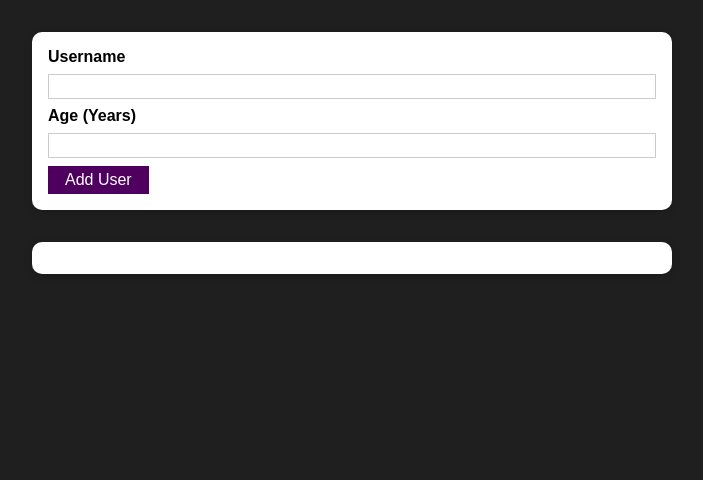
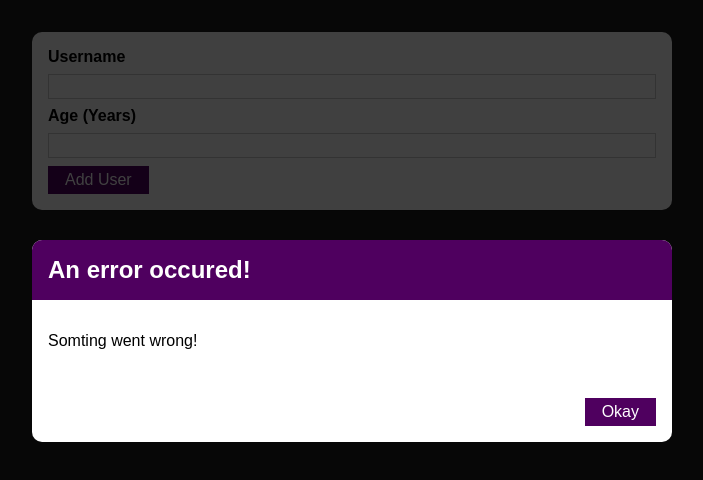
Before and after one commit to AQAMINE/add-user-to-list-reactJs, a React (Create React App) app: page / in a window 1280 px wide. Shown: the top 480 px of the page, without its empty margins (288-991 px from the left). Built offline with nearby package versions, Linux system fonts and the light colour scheme.

Commit message:
External Component Modal (Handling Errors)

```diff
--- /dev/null
+++ b/src/components/UI/ErrorModal.js
@@ -0,0 +1,25 @@
+import React from "react";
+import Button from "./Button";
+import Card from "./Card";
+import classes from "./ErrorModal.module.css";
+
+const ErrorModal = (props) => {
+  return (
+    <div>
+      <div className={classes.backdrop}/>
+      <Card className={classes.modal}>
+        <header className={classes.header}>
+          <h2>{props.title}</h2>
+        </header>
+        <div className={classes.content}>
+          <p>{props.message}</p>
+        </div>
+        <footer className={classes.actions}>
+          <Button>Okay</Button>
+        </footer>
+      </Card>
+    </div>
+  );
+};
+
+export default ErrorModal;
--- /dev/null
+++ b/src/components/UI/ErrorModal.module.css
@@ -0,0 +1,45 @@
+.backdrop {
+    position: fixed;
+    top: 0;
+    left: 0;
+    width: 100%;
+    height: 100vh;
+    z-index: 10;
+    background: rgba(0, 0, 0, 0.75);
+}
+
+.modal {
+    position: fixed;
+    top: 30vh;
+    left: 10%;
+    width: 80%;
+    z-index: 100;
+    overflow: hidden;
+}
+
+.header {
+    background: #4f005f;
+    padding: 1rem;
+}
+
+.header h2 {
+    margin: 0;
+    color: white;
+}
+
+.content {
+    padding: 1rem;
+}
+
+.actions {
+    padding: 1rem;
+    display: flex;
+    justify-content: flex-end;
+}
+
+@media (min-width: 768px) {
+    .modal {
+        left: calc(50% - 20rem);
+        width: 40rem;
+    }
+}
--- a/src/components/Users/AddUser.js
+++ b/src/components/Users/AddUser.js
@@ -2,6 +2,7 @@
 import Card from "../UI/Card";
 import Button from "../UI/Button";
 import classes from './AddUser.module.css';
+import ErrorModal from "../UI/ErrorModal";
 
 
 const AddUser = props => {
@@ -32,7 +33,9 @@
     };
 
     return (
-        //className injected in Card Component is just a normal props you can named as you like like (cssClasses....)
+        <>
+        <ErrorModal title="An error occured!" message="Somting went wrong!"/>
+        {/* className injected in Card Component is just a normal props you can named as you like like (cssClasses....) */}
         <Card className={classes.input}>
             <form onSubmit={addUserHandler}>
                 <label htmlFor="username">Username</label>
@@ -42,6 +45,7 @@
                 <Button type={'submit'}>Add User</Button>
             </form>
         </Card>
+        </>
     );
 }
 
```
